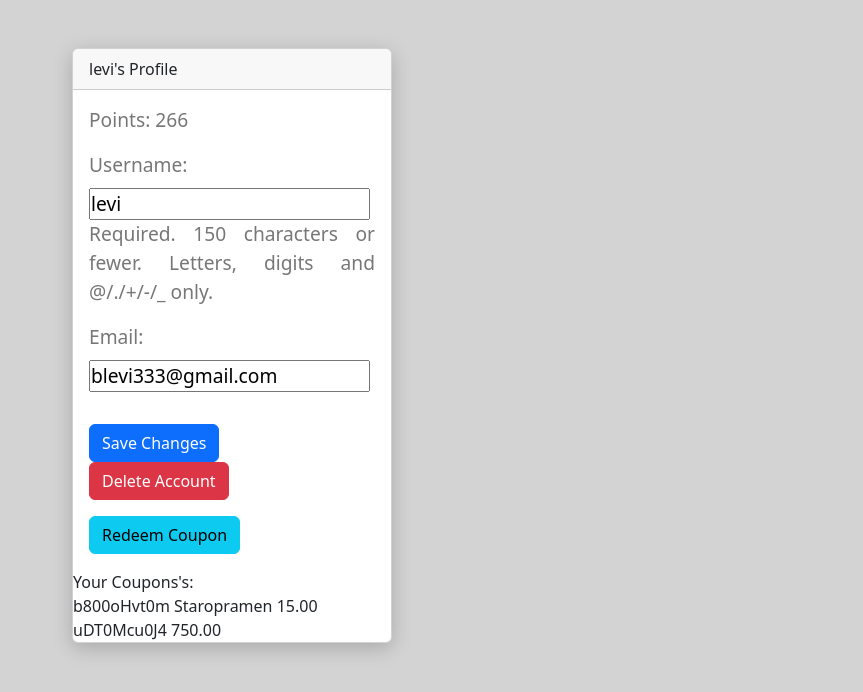
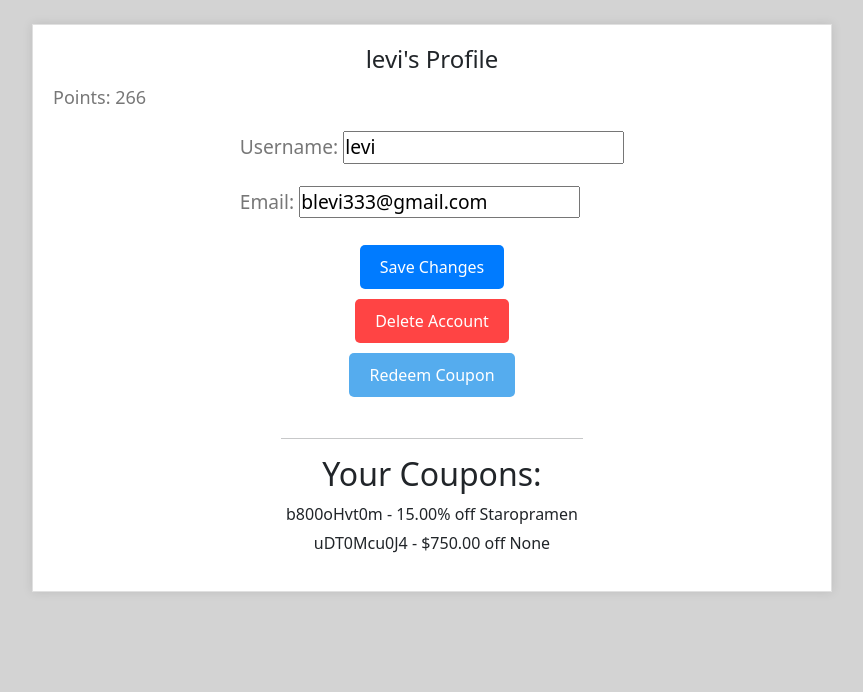
Before and after one commit to blevi3/restaurant_management, a Django app: page /profile/ in a window 1280 px wide. Shown: the part 86-778 px from the top of the page, without its empty margins (208-1071 px from the left). Run offline with Django 3.2, Linux system fonts and the light colour scheme; a user stored in the database is signed in; data comes from the database, SQL or seed files in the repository; both versions use the stored data as it was after the commit; some libraries are stand-ins or nearby versions.

Commit message:
minor refractor

```diff
--- a/my_restaurant/forms.py
+++ b/my_restaurant/forms.py
@@ -27,18 +27,21 @@ class CreateCouponForm(forms.ModelForm):
         self.fields['product'].widget.attrs.update({'class': 'conditional-hidden'})
 
 class NewUserForm(UserCreationForm):
-	email = forms.EmailField(required=True)
+    email = forms.EmailField(required=True)
+    username = forms.CharField(
+        max_length=150,
+        widget=forms.TextInput(attrs={'placeholder': '', 'class': 'your-css-class'}),  # Remove help_text here
+    )
+    class Meta:
+        model = User
+        fields = ("username", "email", "password1", "password2")
 
-	class Meta:
-		model = User
-		fields = ("username", "email", "password1", "password2")
-
-	def save(self, commit=True):
-		user = super(NewUserForm, self).save(commit=False)
-		user.email = self.cleaned_data['email']
-		if commit:
-			user.save()
-		return user
+    def save(self, commit=True):
+        user = super(NewUserForm, self).save(commit=False)
+        user.email = self.cleaned_data['email']
+        if commit:
+            user.save()
+        return user
 
 class NewItemForm(forms.ModelForm):
 
@@ -140,9 +143,14 @@ class ReservationForm(forms.ModelForm):
 
 
 class ProfileForm(forms.ModelForm):
+    username = forms.CharField(
+        max_length=150,
+        help_text=''
+    )
     class Meta:
         model = Profile
         fields = ['username', 'email', 'points']
+
 
 class UserUpdateForm(forms.ModelForm):
     email = forms.EmailField()
--- a/my_restaurant/models.py
+++ b/my_restaurant/models.py
@@ -72,9 +72,10 @@ class Reservation(models.Model):
 
 class Profile(models.Model):
     user = models.OneToOneField(User, on_delete=models.CASCADE)
-    username = models.CharField(max_length=30)
+    username = models.CharField(max_length=30, help_text="")
     email = models.EmailField(max_length=254)
     points = models.IntegerField(default=0)
+
     def __str__(self):
         return self.user.username
 
--- a/my_restaurant/templates/profile.html
+++ b/my_restaurant/templates/profile.html
@@ -1,48 +1,141 @@
-<!-- profile.html -->
 {% extends 'base.html' %}
 
 {% block pagecontent %}
-  <div class="container mt-5">
-    <div class="row justify-content-center">
-      <div class="col-md-8">
-        <div class="card">
-          <div class="card-header">{{ user.username }}'s Profile</div>
-          <div class="card-body">
-            <p>Points: {{ points }}</p>
-            {% if messages %}
-              {% for message in messages %}
-                <div class="alert alert-success">{{ message }}</div>
-              {% endfor %}
-            {% endif %}
+
+<style>
+  /* Add this CSS to your stylesheet or in a <style> block */
+    .helptext{
+      display: none;
+    }
+    .profile-container {
+        max-width: 800px;
+        margin: 0 auto;
+        padding: 20px;
+        background-color: #fff;
+        border: 1px solid #e0e0e0;
+        box-shadow: 0 0 10px rgba(0, 0, 0, 0.1);
+    }
+
+    .profile-header {
+        text-align: center;
+    }
+
+    .profile-header h1 {
+        font-size: 24px;
+        margin-bottom: 10px;
+    }
+
+    .points {
+        font-size: 18px;
+        color: #777;
+    }
+
+    .profile-body {
+        margin-top: 20px;
+        display: flex;
+        flex-direction: column;
+        align-items: center;
+    }
+
+    .profile-actions {
+        text-align: center;
+        margin-bottom: 20px;
+    }
+
+    .btn {
+        display: inline-block;
+        padding: 10px 20px;
+        margin: 5px;
+        border: none;
+        border-radius: 5px;
+        cursor: pointer;
+        font-size: 16px;
+    }
+
+    .primary-btn {
+        background-color: #007bff;
+        color: #fff;
+    }
+
+    .danger-btn {
+        background-color: #ff4444;
+        color: #fff;
+    }
+
+    .info-btn {
+        background-color: #55acee;
+        color: #fff;
+    }
+
+    .profile-coupons {
+        text-align: center;
+    }
+
+    .coupon-list {
+        list-style-type: none;
+        padding: 0;
+    }
+
+    .coupon-item {
+        font-size: 16px;
+        margin: 5px;
+    }
+
+    /* Media query for responsiveness (adjust as needed) */
+    @media screen and (max-width: 768px) {
+        .profile-container {
+            padding: 10px;
+        }
+        .profile-header h1 {
+            font-size: 20px;
+        }
+        .points {
+            font-size: 16px;
+        }
+        .btn {
+            font-size: 14px;
+        }
+        .coupon-item {
+            font-size: 14px;
+        }
+    }
+
+</style>
+
+<br>
+<div class="profile-container">
+    <div class="profile-header">
+        <h1>{{ user.username }}'s Profile</h1>
+        <p class="points">Points: {{ points }}</p>
+    </div>
+    <div class="profile-body">
+        <div class="profile-actions">
             <form method="post">
                 {% csrf_token %}
                 {{ user_form.as_p }}
-              <button type="submit" class="btn btn-primary mt-3">Save Changes</button>
+                <button type="submit" class="btn primary-btn">Save Changes</button>
             </form>
-
             <form method="post" action="{% url 'delete_account' %}">
                 {% csrf_token %}
-              <button type="submit" class="btn btn-danger">Delete Account</button>
+                <button type="submit" class="btn danger-btn">Delete Account</button>
             </form>
-
-            <!-- Add a button to go to the coupon redemption page -->
-            <a href="{% url 'coupon_redeem' %}" class="btn btn-info mt-3">Redeem Coupon</a>
+            <a href="{% url 'coupon_redeem' %}" class="btn info-btn">Redeem Coupon</a>
         </div>
-
-          Your Coupons's:
+        <div class="profile-coupons">
+          <hr>
+            <h2>Your Coupons:</h2>
+            <ul class="coupon-list">
                 {% for coupon in user_coupons %}
-            <br>
-                {{coupon.code}}
+                    <li class="coupon-item">
+                        {{ coupon.code }}
                         {% if coupon.coupon_type == "percentage" %}
-                  {{coupon.product}}
-                  {{coupon.percentage}}
+                            - {{ coupon.percentage }}% off {{ coupon.product }}
                         {% else %}
-                  {{coupon.fixed_amount}}
+                            - ${{ coupon.fixed_amount }} off {{ coupon.product }}
                         {% endif %}
-
+                    </li>
                 {% endfor %}
-
-        </div>
+            </ul>
         </div>
     </div>
 </div>
--- a/my_restaurant/views/account_views.py
+++ b/my_restaurant/views/account_views.py
@@ -32,6 +32,7 @@ def profile(request):
     }
     return render(request, 'profile.html', context)
 
+@login_required
 def delete_account(request):
     if request.method == 'POST':
         # Delete the user's account
--- a/my_restaurant/views/reservation_views.py
+++ b/my_restaurant/views/reservation_views.py
@@ -57,7 +57,7 @@ def available_tables(request):
     else:
         return render(request, 'reservation.html', {'form': form})
 
-@login_required
+'''
 def get_available_times(date1, table):
 
     reserved_times = Reservation.objects.filter(start_time__date=date1, table=table).order_by('start_time')
@@ -79,7 +79,7 @@ def get_available_times(date1, table):
             available_times.append(time_slot)
 
     return available_times
-
+'''
 @login_required
 def reservation_table(request, table_id, date1):
     table = get_object_or_404(Table, id=table_id)
@@ -89,7 +89,7 @@ def reservation_table(request, table_id, date1):
         reserved_times_values.append({'start_time': reserved_times[i].start_time.strftime("%Y-%m-%d %H:%M"), 'end_time': reserved_times[i].end_time.strftime("%Y-%m-%d %H:%M")})
     #date1 = request.POST.get('date')
     #available_times = get_available_times(date1, table)
-
+    #print(available_times)
     if date1 == datetime.now().strftime("%Y-%m-%d"):  # Check if date1 is today
         now = datetime.now()
         start_of_day = datetime(now.year, now.month, now.day, 8, 0)  # 08:00 AM
```
Also changed, not shown: my_restaurant/templates/reservation_table.html (+64 -2 lines), db.sqlite3. Lines whose indentation alone changed are shown as unchanged.
